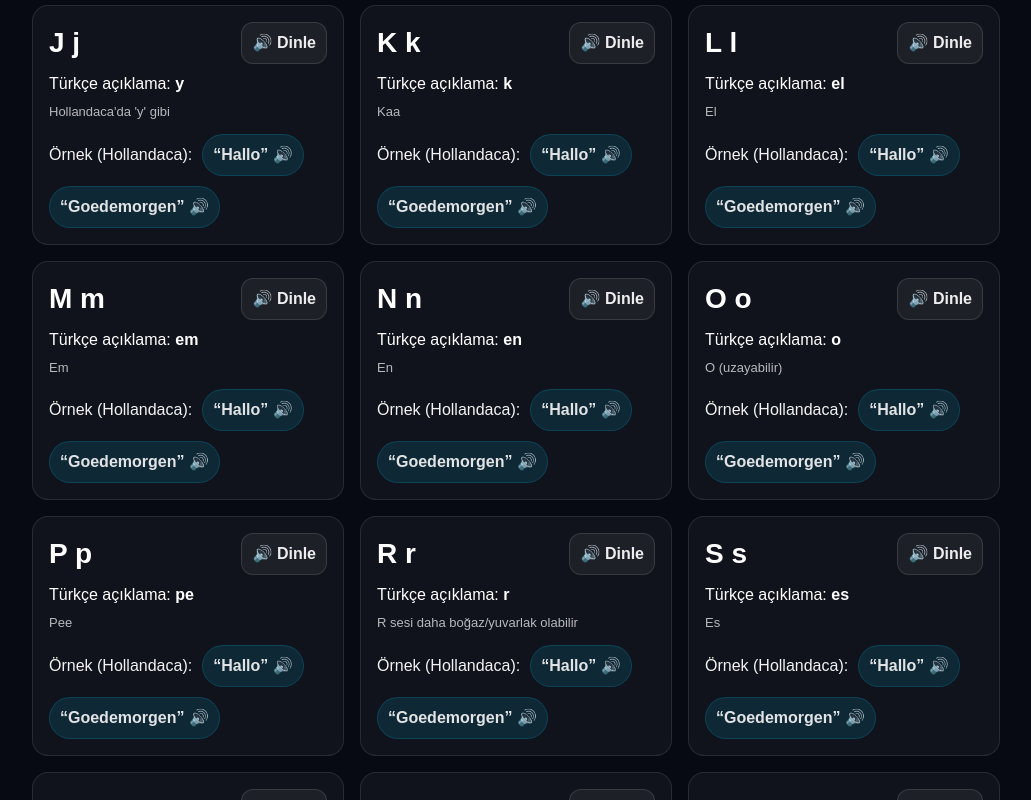
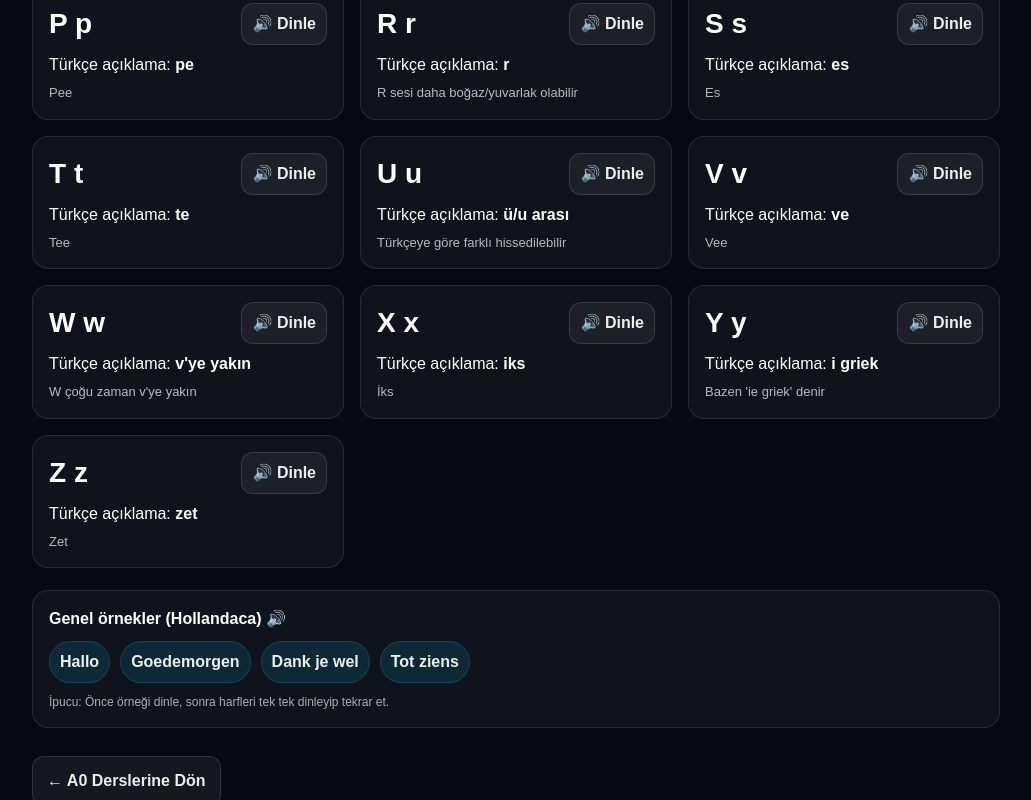
Before and after one commit to cosmuslum/nextjs-boilerplate, a Next.js app: page /a0 in a window 1280 px wide. Shown: the part 960-1760 px from the top of the page, without its empty margins (124-1155 px from the left). Built offline with nearby package versions, Linux system fonts and the light colour scheme.

Commit message:
Update page.tsx

```diff
--- a/app/a0/page.tsx
+++ b/app/a0/page.tsx
@@ -45,14 +45,13 @@ function speak(text: string) {
     return;
   }
 
-  synth.cancel(); // üst üste binmesin
+  synth.cancel();
 
   const utter = new SpeechSynthesisUtterance(text);
   utter.lang = "nl-NL";
-  utter.rate = 0.9;  // biraz yavaş
+  utter.rate = 0.9;
   utter.pitch = 1;
 
-  // mümkünse Hollandaca ses seç
   const voices = synth.getVoices();
   const nlVoice =
     voices.find(v => /nl/i.test(v.lang) && /Netherlands|Dutch|Nederlands|NL/i.test(v.name)) ||
@@ -66,7 +65,6 @@ function speak(text: string) {
 export default function AlfabePage() {
   const [ready, setReady] = useState(false);
 
-  // Bazı tarayıcılarda ses listesi ilk başta boş gelir; tetikleyelim
   useMemo(() => {
     if (typeof window === "undefined") return;
     const synth = window.speechSynthesis;
@@ -74,7 +72,7 @@ export default function AlfabePage() {
 
     const onVoices = () => setReady(true);
     synth.addEventListener?.("voiceschanged", onVoices as any);
-    // İlk yüklemede de dener
+
     setTimeout(() => {
       synth.getVoices();
       setReady(true);
@@ -118,18 +116,30 @@ export default function AlfabePage() {
                 Türkçe açıklama: <b>{x.tr}</b>
               </div>
               <div style={s.note}>{x.note}</div>
-
-              <div style={s.example}>
-                Örnek (Hollandaca):{" "}
-                <button style={s.exampleBtn} onClick={() => speak("Hallo")}>
-                  “Hallo” 🔊
-                </button>
-                <button style={s.exampleBtn} onClick={() => speak("Goedemorgen")}>
-                  “Goedemorgen” 🔊
-                </button>
-              </div>
             </div>
           ))}
+        </div>
+
+        {/* Genel örnekler: sadece bir yerde */}
+        <div style={s.examplesBox}>
+          <div style={s.examplesTitle}>Genel örnekler (Hollandaca) 🔊</div>
+          <div style={s.examplesRow}>
+            <button style={s.exampleBtn} onClick={() => speak("Hallo")}>
+              Hallo
+            </button>
+            <button style={s.exampleBtn} onClick={() => speak("Goedemorgen")}>
+              Goedemorgen
+            </button>
+            <button style={s.exampleBtn} onClick={() => speak("Dank je wel")}>
+              Dank je wel
+            </button>
+            <button style={s.exampleBtn} onClick={() => speak("Tot ziens")}>
+              Tot ziens
+            </button>
+          </div>
+          <div style={s.examplesHint}>
+            İpucu: Önce örneği dinle, sonra harfleri tek tek dinleyip tekrar et.
+          </div>
         </div>
 
         <div style={s.next}>
@@ -183,7 +193,15 @@ const s: Record<string, React.CSSProperties> = {
   read: { marginTop: 8 },
   note: { fontSize: 13, opacity: 0.7, marginTop: 6, lineHeight: 1.5 },
 
-  example: { marginTop: 12, display: "flex", gap: 10, flexWrap: "wrap", alignItems: "center", opacity: 0.95 },
+  examplesBox: {
+    marginTop: 22,
+    background: "rgba(255,255,255,0.04)",
+    border: "1px solid rgba(255,255,255,0.1)",
+    borderRadius: 16,
+    padding: 16,
+  },
+  examplesTitle: { fontWeight: 900, marginBottom: 10 },
+  examplesRow: { display: "flex", gap: 10, flexWrap: "wrap" },
   exampleBtn: {
     cursor: "pointer",
     background: "rgba(0,200,255,0.12)",
@@ -193,6 +211,7 @@ const s: Record<string, React.CSSProperties> = {
     borderRadius: 999,
     fontWeight: 800,
   },
+  examplesHint: { marginTop: 10, fontSize: 12, opacity: 0.65, lineHeight: 1.5 },
 
   next: { marginTop: 28 },
   backBtn: {
```
